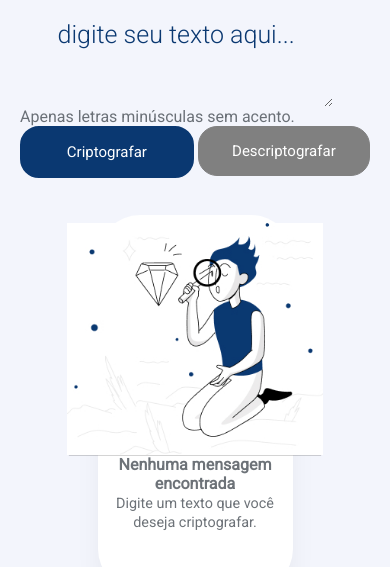
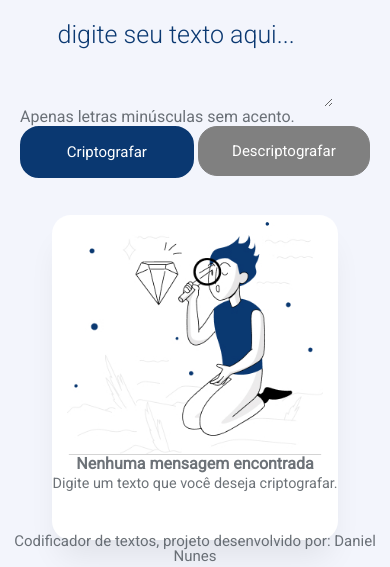
Before and after one commit to danielnunesme/decodificador-texto, a plain HTML site: page index.html in a window 390 px wide. Shown: the part 72-639 px from the top of the page. Drawn offline with nearby package versions, Linux system fonts and the light colour scheme.

Commit message:
update responsive

```diff
--- a/style.css
+++ b/style.css
@@ -21,8 +21,8 @@ body {
 }
 
 .cabecalho img {
-    max-width: 750px;
-    max-height: 50px;
+    max-width: 46.87rem;
+    max-height: 3.12rem;
     width: auto;
     height: auto;
 }
@@ -33,7 +33,7 @@ body {
     justify-content: space-between;
     margin-top: 10%;
     align-items: center;
-    width: 750px;
+    width: 46.87rem;
     height: 750;
 
     }
@@ -44,9 +44,9 @@ body {
     font-size: 25px;
     font-style: normal;
     font-weight: 300;
-    line-height: 48px;
-    width: 500px;
-    height: 500px;
+    line-height: 3rem;
+    width: 31.25rem;
+    height: 31.25rem;
     resize: vertical;
     border: none;
     outline: none;
@@ -63,9 +63,9 @@ body {
 .container-texto-criptografado{
     display: flex;
     flex-direction: column;
-    width: 420px;
-    height: 750px;
-    border-radius: 42px;
+    width: 26.25rem;
+    height: 46.87rem;
+    border-radius: 2.62rem;
     box-shadow: 0px 24px 32px -8px rgba(0, 0, 0, 0.08);
     background-color: white;
     align-items: center;
@@ -84,13 +84,14 @@ body {
 }
 
 .container-texto-criptografado h1{
-    font-size: 25px;
+    font-size: 1.56rem;
     margin-top: -50%;
 }
 
 .container-texto-criptografado span {
     text-align: center;
-    font-size: 16px;
+    margin-top: 100%;
+    font-size: 1rem;
 }
 
 .container-texto-criptografado h1, span, p {
@@ -99,9 +100,9 @@ body {
 }
 
 .container-texto-criptografado p {
-    margin-top: 40px;
+    margin-top: 10%;
     text-align: center;
-    font-size: 25px;
+    font-size: 1.56rem;
 }
 
 .output {
@@ -273,18 +274,18 @@ footer {
     }
 
     .container-texto-criptografado {
-        width: 50%;
+        width: auto;
         height: auto;
-        margin: 4% auto;
+        margin: auto;
         display: flex;
         flex-direction: column;
-        border-radius: px;
+        border-radius: 19px;
         box-shadow: 0px 24px 32px -8px rgba(0, 0, 0, 0.08);
         background-color: white;
         align-items: center;
         justify-content: space-around;
         text-align: center;
-        margin: -45px;
+        margin: -2.81rem;
 
     }
 
```
